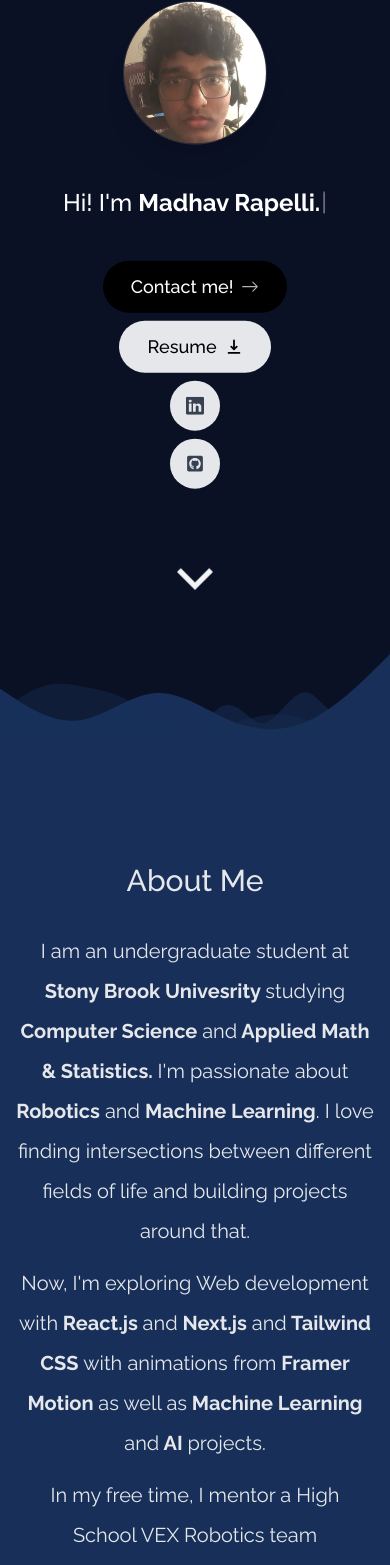
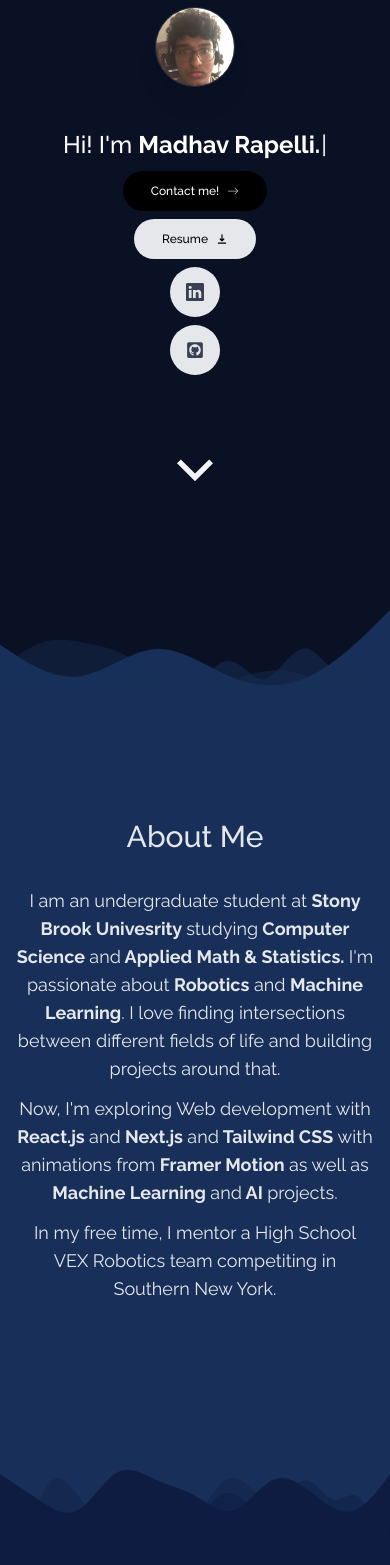
Before and after one commit to MadR7/portfolio_website, a Next.js app: page / in a window 390 px wide. Shown: the part 153-1718 px from the top of the page. Built offline with nearby package versions, Linux system fonts and the light colour scheme; no server answers.

Commit message:
Intro font readjusted for mobile

```diff
--- a/app/page.tsx
+++ b/app/page.tsx
@@ -1,7 +1,6 @@
 "use client"
 import { ParallaxProvider, Parallax } from 'react-scroll-parallax';
 import Intro from "@/components/intro";
-import Header from "@/components/header";
 import About from "@/components/about";
 import Projects from "@/components/projects";
 import Waves1 from '@/components/waves1';
--- a/components/about.tsx
+++ b/components/about.tsx
@@ -19,10 +19,10 @@ export default function About() {
   }, [inView, setActiveSection, lastClickTime]);
 
   return (
-    <div className="bg-[#183059] relative min-h-screen w-full items-center flex flex-col px-4 py-12 sm:px-6 md:px-8">
+    <div className="bg-[#183059] relative min-h-screen w-full items-center flex flex-col px-4 py-12 sm:px-6 md:px-8 pb-20">
       <section
       ref = {ref}
-      className=" mt-20 max-w-[45rem] text-xl text-gray-200 text-center leading-10 scroll-mt-28"
+      className=" mt-20 max-w-[45rem] text-lg sm:text-xl text-gray-200 text-center sm:leading-10 scroll-mt-28"
       id="about"
     >
       <SectionHeading>About Me</SectionHeading>
--- a/components/intro.tsx
+++ b/components/intro.tsx
@@ -44,7 +44,7 @@ export default function Intro() {
             height="192"
             quality={95}
             priority={true}
-            className="rounded-full h-36 w-36 sm:h-48 sm:w-48 border-[0.05rem] border-[#2a303c] shadow-xl object-cover"
+            className="rounded-full h-20 w-20 sm:h-48 sm:w-48 border-[0.05rem] border-[#2a303c] shadow-xl object-cover"
         />
         </motion.div>
         <motion.span className='absolute bottom-0 right-0 text-4xl'
@@ -61,7 +61,7 @@ export default function Intro() {
       </div>
 
 
-      <motion.h1 className="text-white mt-10 mb-10 px-4 text-2xl sm:text-4xl font-medium leading-[1.5]"
+      <motion.h1 className="text-white mt-10 mb-2 sm:mb-10 px-4 text-2xl sm:text-4xl font-medium leading-[1.5]"
         initial={{ opacity: 0, y: 100 }}
         animate={{ opacity: 1, y: 0 }}
       >
@@ -86,7 +86,7 @@ export default function Intro() {
     animate={{ opacity: 1, y: 0 }}
     transition={{ duration: 0.5 }}
   >
-    <Link href="#contact" className="group bg-black text-white px-7 py-3 flex items-center
+    <Link href="#contact" className="group bg-black text-xs sm:text-xl text-white px-7 py-3 flex items-center
         gap-2 rounded-full outline-none hover:scale-105 hover:bg-gray-950 active:scale-105
         ">
       <span>Contact me!</span>
@@ -95,7 +95,7 @@ export default function Intro() {
       />
     </Link>
 
-    <a className="group bg-gray-200
+    <a className="group bg-gray-200 text-xs sm:text-xl
         border-black  px-7 py-3 flex items-center
         gap-2 rounded-full outline-none hover:scale-105 active:scale-105
         " href='/resume.pdf' download>
--- a/components/project.tsx
+++ b/components/project.tsx
@@ -6,15 +6,37 @@ import Image from "next/image";
 import { motion, useScroll, useTransform } from "framer-motion";
 
 
+// hooks/useMediaQuery.ts
+import { useState, useEffect } from 'react';
+
+export function useMediaQuery(query: string): boolean {
+  const [matches, setMatches] = useState<boolean>(false);
+
+  useEffect(() => {
+    const media = window.matchMedia(query);
+    if (media.matches !== matches) {
+      setMatches(media.matches);
+    }
+    const listener = () => setMatches(media.matches);
+    media.addListener(listener);
+    return () => media.removeListener(listener);
+  }, [matches, query]);
+
+  return matches;
+}
+
+
 type ProjectProps = (typeof projectsData)[number];
 
 export default function Project({ title, description, tags, imageUrl }: ProjectProps) {
   const ref = useRef<HTMLDivElement>(null);
-  const {scrollYProgress} = useScroll({
-      target: ref,
-      offset:["0 1", "1.33 1"],
+  const isMobile = useMediaQuery('(max-width: 768px)');
 
+  const { scrollYProgress } = useScroll({
+    target: ref,
+    offset: isMobile ? ["0 1", "0.3 1"] : ["0 1", "1.33 1"],
   });
+
   const scaleProgress = useTransform(scrollYProgress, [0, 1], [0.5, 1])
   const opacityProgress = useTransform(scrollYProgress, [0, 1], [0.5, 1])
   return (
@@ -31,8 +53,8 @@ export default function Project({ title, description, tags, imageUrl }: ProjectP
     className='group relative bg-[#183059] rounded-lg shadow-lg overflow-hidden hover:bg-[#0b1125] transition mx-auto max-w-5xl'> {/* Added mx-auto and max-w-3xl */}
       <div className='flex flex-col md:flex-row'>
         <div className='md:w-1/2 p-8'>
-          <h3 className='text-2xl font-semibold text-white'>{title}</h3>
-          <p className="mt-4 text-xl text-gray-200">{description}</p>
+          <h3 className='text-xl sm:text-2xl font-semibold text-white'>{title}</h3>
+          <p className="mt-4 text-lg sm:text-xl text-gray-200">{description}</p>
           <ul className='flex flex-wrap mt-4 gap-2'>
             {tags.map((tag, index) => (
               <li
@@ -46,7 +68,8 @@ export default function Project({ title, description, tags, imageUrl }: ProjectP
         </div>
         <div className='md:w-1/2 relative'> {/* Changed to relative */}
           <Image
-            className="absolute top-8 -right-40 w-[28.25rem] rounded-t-lg shadow-2xl transition group-hover:scale-[1.10] group-hover:-transition-x-3 group-hover:translate-y-3 group-hover:rotate-2"
+            className="absolute top-4 sm:top-8 -right-20 sm:-right-40 w-[18rem] sm:w-[28.25rem] rounded-t-lg shadow-2xl transition
+                         group-hover:scale-[1.04] group-hover:-translate-x-3 group-hover:translate-y-3 group-hover:rotate-2"
             src={imageUrl}
             alt={`Project: ${title}`}
             width={500}  // Add a width
--- a/components/projects.tsx
+++ b/components/projects.tsx
@@ -21,7 +21,7 @@ export default function Projects() {
   }, [inView, setActiveSection]);
 
   return (
-    <div className='bg-[#0f1c42] text-white relative min-h-screen w-full py-20 pb-72'> {/* Added pb-96 for large bottom padding */}
+    <div className='bg-[#0f1c42] text-white relative min-h-screen w-full py-20 sm:pb-72'> {/* Added pb-96 for large bottom padding */}
       <section
         ref = {ref}
         className="max-w-5xl mx-auto px-4 mb-40 scroll-mt-28" // Added mb-40 for additional margin at the bottom
--- a/components/skills.tsx
+++ b/components/skills.tsx
@@ -31,14 +31,14 @@ export default function Skills() {
   }, [inView, setActiveSection]);
 
   return (
-  <div className="bg-[#183059] w-full pb-[30rem]"> {/* Custom padding of 30rem (480px) */}
+  <div className="bg-[#183059] w-full sm:pb-[20rem] pb-[10rem]"> {/* Custom padding of 30rem (480px) */}
       <section
         id="skills"
         ref={ref}
         className="max-w-[53rem] mx-auto px-4 text-white text-center pt-20" // Added pt-20 for top padding
       >
         <SectionHeading>My Skills</SectionHeading>
-        <ul className='flex flex-wrap justify-center gap-2 text-lg text-gray-200'>
+        <ul className='flex flex-wrap justify-center gap-2 text-sm sm:text-lg text-gray-200'>
           {skillsData.map((skill, index) => (
             <motion.li
               className='bg-[#0f1c42] border border-[#0b1125]/[0.1] rounded-xl px-5 py-3 mb-4'
--- a/package.json
+++ b/package.json
@@ -30,6 +30,7 @@
     "resend": "^0.16.0",
     "tailwindcss": "3.4.4",
     "typescript": "5.5.3",
+    "typewriter": "^9.2.0",
     "typewriter-effect": "^2.21.0"
   }
 }
```
Also changed, not shown: 1 other file (tests, documents, lock files or other folders).
